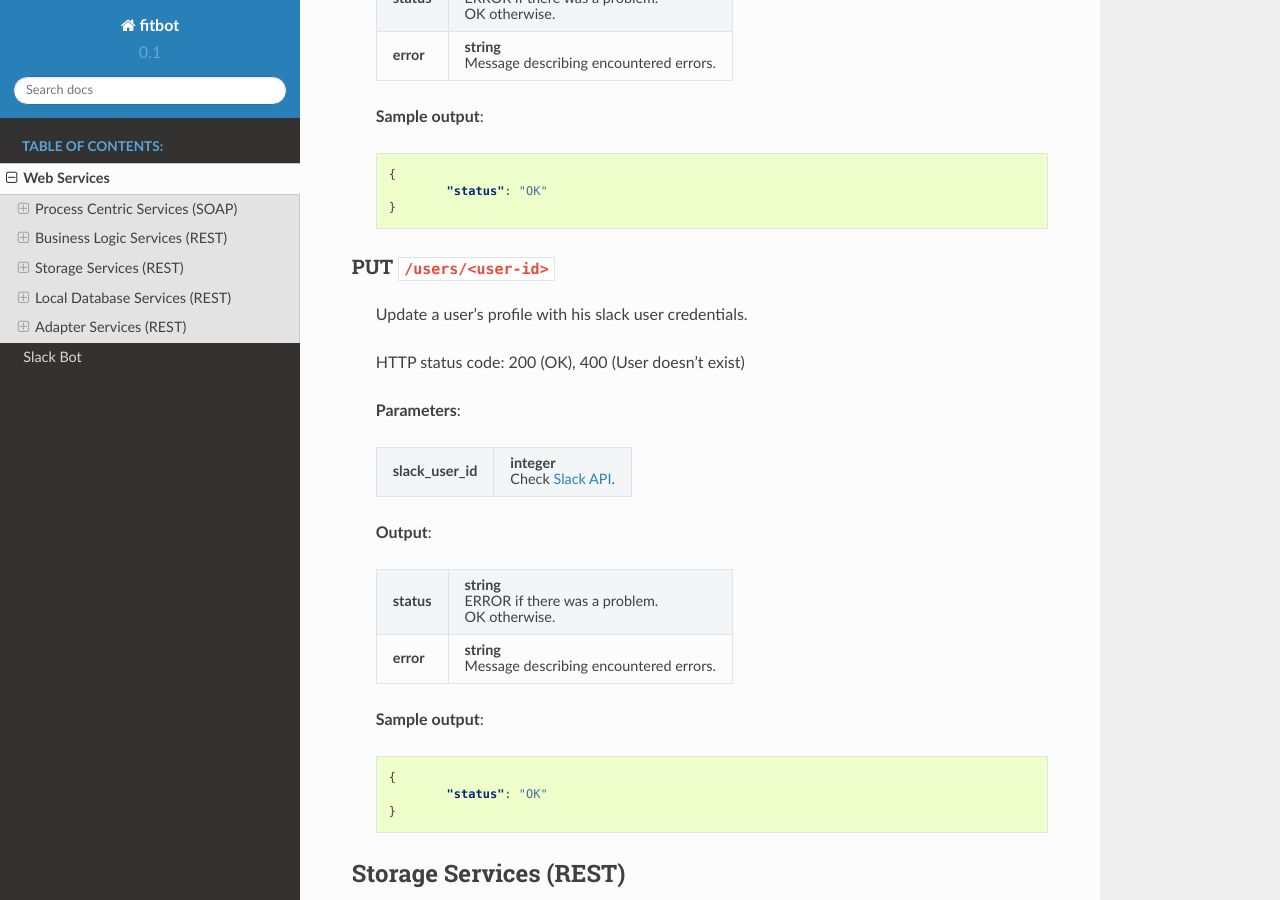
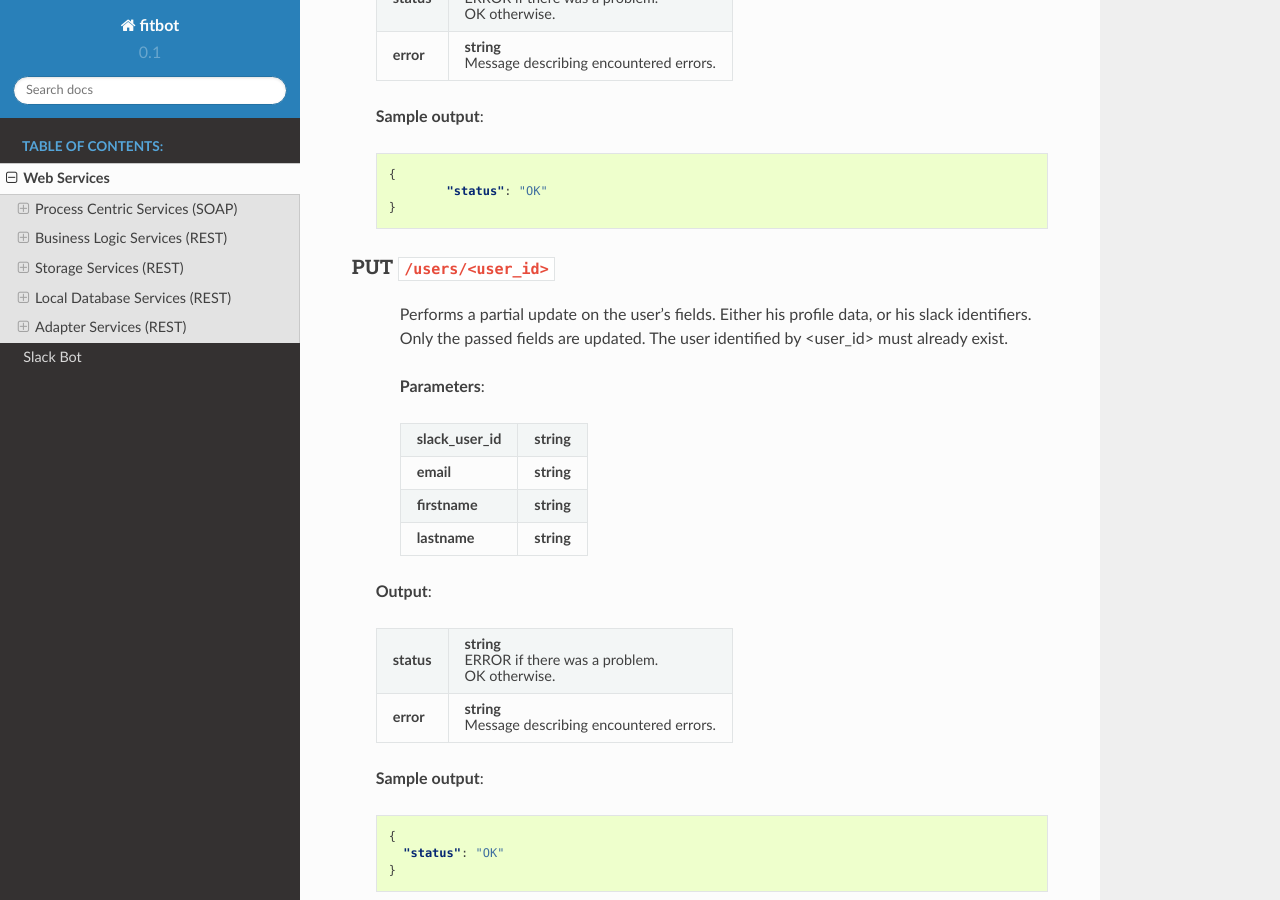
Before and after one commit to trento-introsde-final/documentation, a Sphinx documentation site: the page built from docs/source/web_services.rst, in a window 1280 px wide and 900 px high, scrolled down 5824 px. Built offline with Sphinx 7.4.7 and the Read the Docs theme 2.0.0, drawn with Linux system fonts in a browser that asks for light colours; some of the changed text lies outside the part shown.

Commit message:
Correct PUT person

```diff
--- a/docs/source/web_services.rst
+++ b/docs/source/web_services.rst
@@ -319,41 +319,40 @@ Business Logic Services (REST)
 		}
 
 
-**PUT** ``/users/<user-id>``
+**PUT** ``/users/<user_id>``
 ^^^^^^^^^^^^^^^^^^^^^^^^^^^^^
 
-	Update a user's profile with his slack user credentials.
+    	Performs a partial update on the user's fields. Either his profile data,
+    	or his slack identifiers. Only the passed fields are updated. The user
+    	identified by <user_id> must already exist.
 
-	HTTP status code: 200 (OK), 400 (User doesn't exist)
+    	**Parameters**:
 
-	**Parameters**:
+    	========================   =====================================
+    	**slack_user_id**          **string**
+    	**email**                  **string**
+    	**firstname**              **string**
+    	**lastname**               **string**
+    	========================   =====================================
 
-	====================   ===============================================================
-	**slack_user_id**      **integer** |br|
-	                       Check `Slack API
-	                       <https://api.slack.com/>`_.
-	====================   ===============================================================
+      **Output**:
 
+      ====================   =====================================
+      **status**             **string** |br|
+                             ERROR if there was a problem.
+                             |br| OK otherwise.
+      **error**              **string** |br|
+                             Message describing encountered
+                             errors.
+      ====================   =====================================
 
-	**Output**:
+      **Sample output**:
 
-	====================   =====================================
-	**status**             **string** |br|
-	                       ERROR if there was a problem.
-	                       |br| OK otherwise.
-	**error**              **string** |br|
-	                       Message describing encountered
-	                       errors.
-	====================   =====================================
+      .. code-block:: json
 
-	**Sample output**:
-
-	.. code-block:: json
-
-		{
-			"status": "OK"
-		}
-
+        {
+          "status": "OK"
+        }
 
 
 
@@ -471,40 +470,42 @@ Storage Services (REST)
 			"status": "OK"
 		}
 
-**PUT** ``/users/<user-id>``
+**PUT** ``/users/<user_id>``
 ^^^^^^^^^^^^^^^^^^^^^^^^^^^^^
 
-	Update a user's profile with his slack user credentials.
+    	Performs a partial update on the user's fields. Either his profile data,
+    	or his slack identifiers. Only the passed fields are updated. The user
+    	identified by <user_id> must already exist.
 
-	HTTP status code: 200 (OK), 400 (User doesn't exist)
+    	**Parameters**:
 
-	**Parameters**:
+    	========================   =====================================
+    	**slack_user_id**          **string**
+    	**email**                  **string**
+    	**firstname**              **string**
+    	**lastname**               **string**
+    	========================   =====================================
 
-	====================   ===============================================================
-	**slack_user_id**      **integer** |br|
-	                       Check `Slack API
-	                       <https://api.slack.com/>`_.
-	====================   ===============================================================
+      **Output**:
+
+      ====================   =====================================
+      **status**             **string** |br|
+                             ERROR if there was a problem.
+                             |br| OK otherwise.
+      **error**              **string** |br|
+                             Message describing encountered
+                             errors.
+      ====================   =====================================
+
+      **Sample output**:
+
+      .. code-block:: json
+
+        {
+          "status": "OK"
+        }
 
 
-	**Output**:
-
-	====================   =====================================
-	**status**             **string** |br|
-	                       ERROR if there was a problem.
-	                       |br| OK otherwise.
-	**error**              **string** |br|
-	                       Message describing encountered
-	                       errors.
-	====================   =====================================
-
-	**Sample output**:
-
-	.. code-block:: json
-
-		{
-			"status": "OK"
-		}
 
 **GET** ``/user-id/<slack-id>``
 ^^^^^^^^^^^^^^^^^^^^^^^^^^^^^^^^^^^^^^^^^^^^^
@@ -866,7 +867,25 @@ Local Database Services (REST)
 	**lastname**               **string**
 	========================   =====================================
 
-	No output.
+  **Output**:
+
+	====================   =====================================
+	**status**             **string** |br|
+	                       ERROR if there was a problem.
+	                       |br| OK otherwise.
+	**error**              **string** |br|
+	                       Message describing encountered
+	                       errors.
+	====================   =====================================
+
+	**Sample output**:
+
+	.. code-block:: json
+
+		{
+			"status": "OK"
+		}
+
 
 
 **GET** ``/goal-types``
```
Also changed, not shown: other parts of docs/source/web_services.rst (+2 -2 lines).
